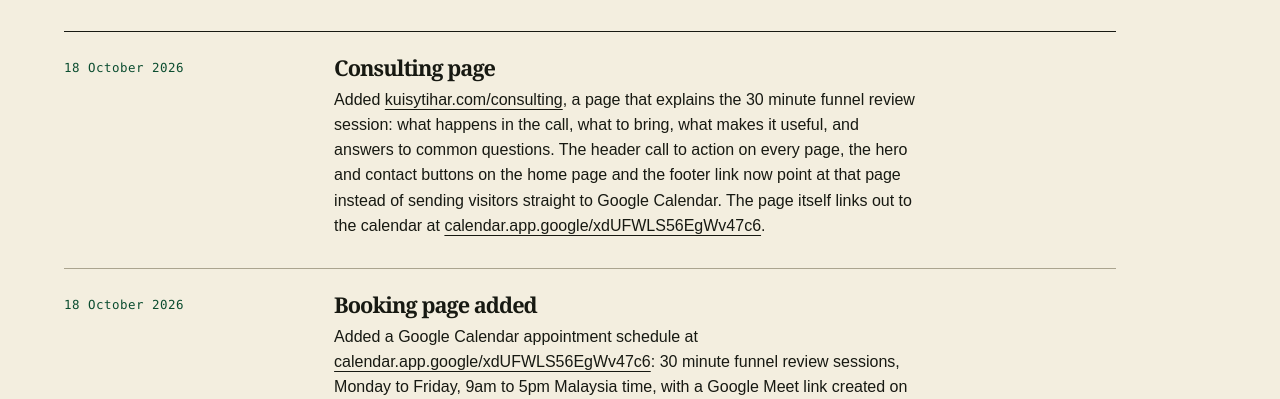
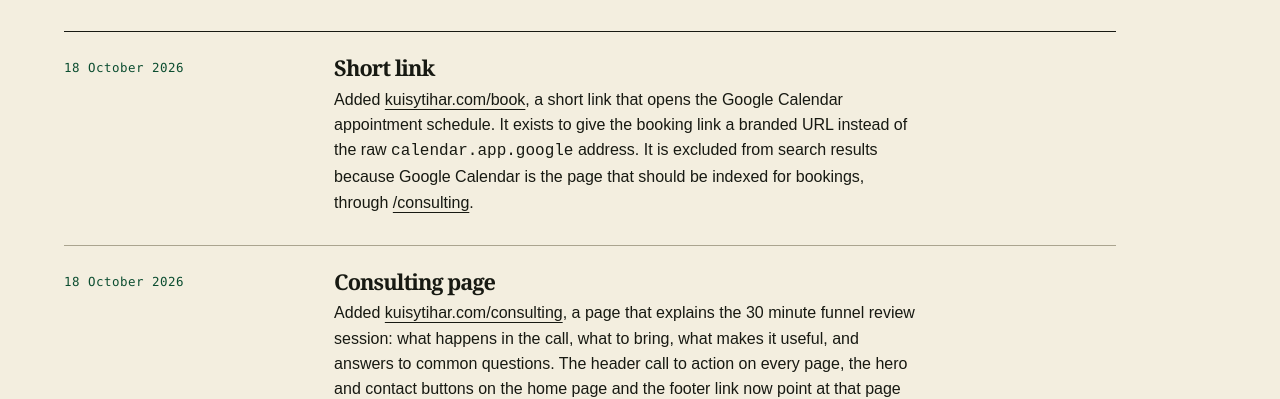
Before and after one commit to blackpanthera23/kuisytihar-site, a website built with Vite: page changelog.html in a window 1280 px wide. Shown: the part 404-803 px from the top of the page. Built offline with nearby package versions, Linux system fonts and the light colour scheme.

Commit message:
Robots dan changelog untuk short link /book

```diff
--- a/changelog.html
+++ b/changelog.html
@@ -72,6 +72,13 @@
     <p class="doc-lede">Newest first. Each entry is a date and the thing that happened on that date. No entry is backdated.</p>
 
     <ol class="doc-log">
+      <li class="doc-entry">
+        <p class="doc-date">18 October 2026</p>
+        <div>
+          <h2 class="doc-h3">Short link</h2>
+          <p>Added <a href="https://kuisytihar.com/book/">kuisytihar.com/book</a>, a short link that opens the Google Calendar appointment schedule. It exists to give the booking link a branded URL instead of the raw <code>calendar.app.google</code> address. It is excluded from search results because Google Calendar is the page that should be indexed for bookings, through <a href="consulting.html">/consulting</a>.</p>
+        </div>
+      </li>
       <li class="doc-entry">
         <p class="doc-date">18 October 2026</p>
         <div>
--- a/public/robots.txt
+++ b/public/robots.txt
@@ -1,4 +1,7 @@
 User-agent: *
 Allow: /
 
+# /book/ is a short link that redirects to Google Calendar.
+Disallow: /book/
+
 Sitemap: https://kuisytihar.com/sitemap.xml
```
Also changed, not shown: README.md.
